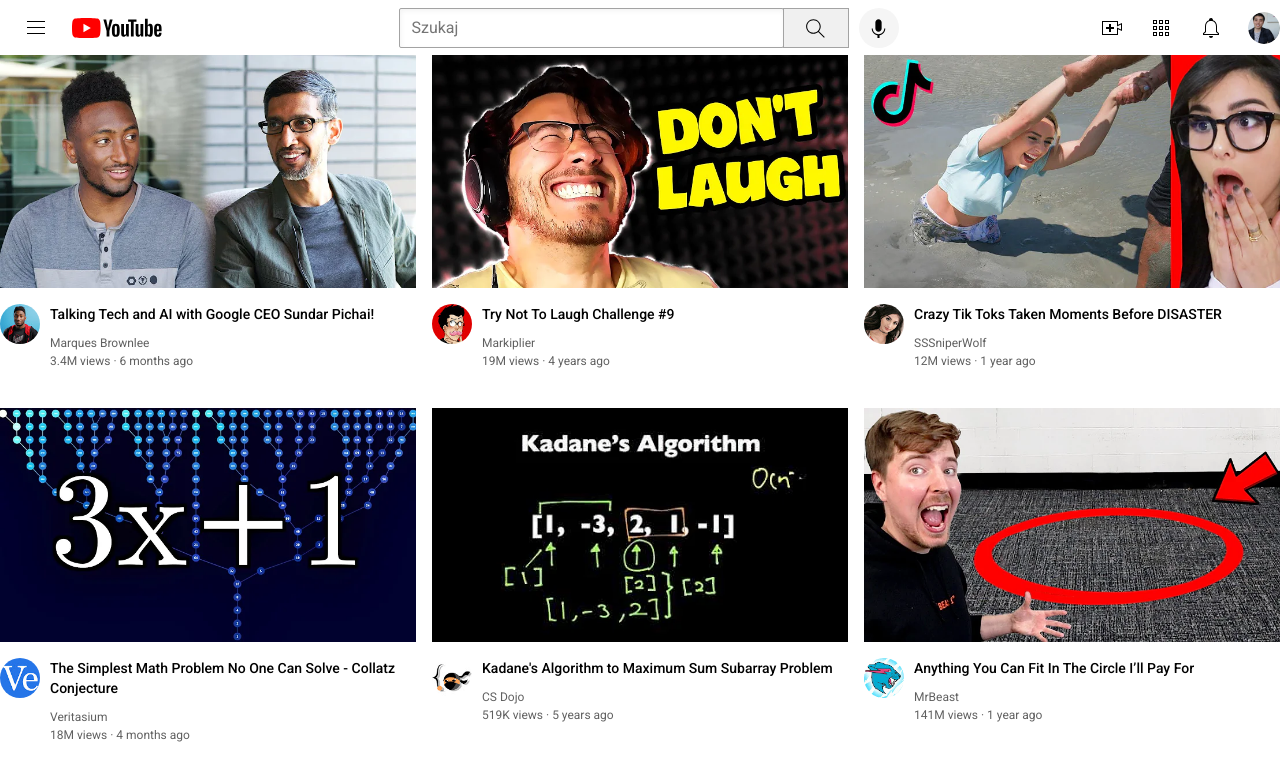
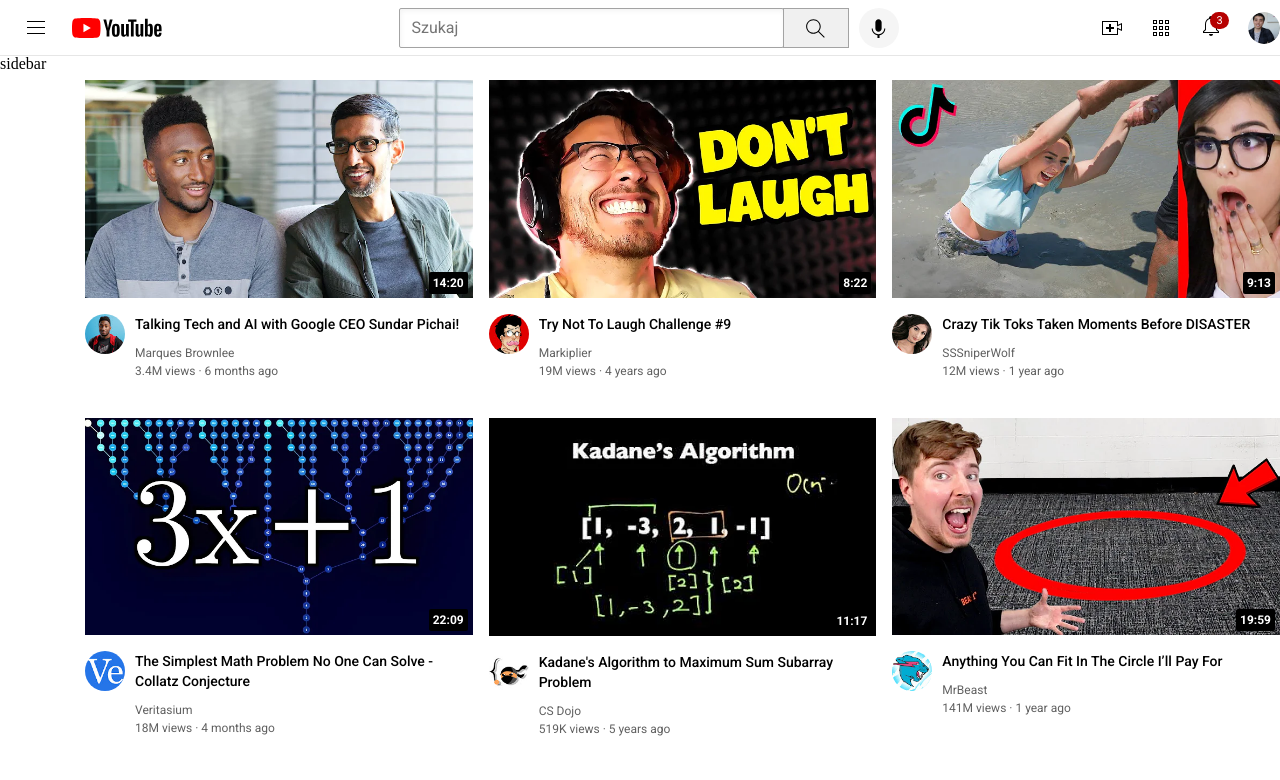
Before and after one commit to Sysdrummatic/First-Website, a plain HTML site: page html-css-course/youtube-clone/index.html in a window 1280 px wide. Drawn offline with Linux system fonts and the light colour scheme.

Commit message:
Adding the side bar

```diff
--- a/html-css-course/youtube-clone/index.html
+++ b/html-css-course/youtube-clone/index.html
@@ -7,6 +7,7 @@
         <title>MyTube</title>
         <link rel="stylesheet" href="styles/general.css" />
         <link rel="stylesheet" href="styles/header.css" />
+        <link rel="stylesheet" href="styles/sidebar.css" />
         <link rel="stylesheet" href="styles/video.css" />
         <link rel="preconnect" href="https://fonts.googleapis.com" />
         <link rel="preconnect" href="https://fonts.gstatic.com" crossorigin />
@@ -45,11 +46,14 @@
                     src="icons/youtube-apps.svg"
                     alt=""
                 />
-                <img
-                    class="notification-icon"
-                    src="icons/notifications.svg"
-                    alt=""
-                />
+                <div class="notifications-icon-container">
+                    <img
+                        class="notification-icon"
+                        src="icons/notifications.svg"
+                        alt=""
+                    />
+                    <div class="notifications-count">3</div>
+                </div>
                 <img
                     class="current-user-picture"
                     src="images/my-channel.jpeg"
@@ -57,6 +61,8 @@
                 />
             </div>
         </div>
+
+        <div class="sidebar">sidebar</div>
 
         <div class="video-grid">
             <div class="video-preview">
@@ -66,6 +72,7 @@
                         alt="Text"
                         class="thumbnail"
                     />
+                    <div class="video-time">14:20</div>
                 </div>
                 <div class="video-info-grid">
                     <div class="channel-picture">
@@ -94,6 +101,7 @@
                         alt="Text"
                         class="thumbnail"
                     />
+                    <div class="video-time">8:22</div>
                 </div>
                 <div class="video-info-grid">
                     <div class="channel-picture">
@@ -118,6 +126,7 @@
                         alt="Text"
                         class="thumbnail"
                     />
+                    <div class="video-time">9:13</div>
                 </div>
                 <div class="video-info-grid">
                     <div class="channel-picture">
@@ -144,6 +153,7 @@
                         alt="Text"
                         class="thumbnail"
                     />
+                    <div class="video-time">22:09</div>
                 </div>
                 <div class="video-info-grid">
                     <div class="channel-picture">
@@ -171,6 +181,7 @@
                         alt="Text"
                         class="thumbnail"
                     />
+                    <div class="video-time">11:17</div>
                 </div>
                 <div class="video-info-grid">
                     <div class="channel-picture">
@@ -197,6 +208,7 @@
                         alt="Text"
                         class="thumbnail"
                     />
+                    <div class="video-time">19:59</div>
                 </div>
                 <div class="video-info-grid">
                     <div class="channel-picture">
--- a/html-css-course/youtube-clone/styles/general.css
+++ b/html-css-course/youtube-clone/styles/general.css
@@ -5,4 +5,6 @@ p {
 }
 body {
     margin: 0;
+    padding-top: 80px;
+    padding-left: 85px;
 }
--- a/html-css-course/youtube-clone/styles/header.css
+++ b/html-css-course/youtube-clone/styles/header.css
@@ -3,6 +3,15 @@
     display: flex;
     flex-direction: row;
     justify-content: space-between;
+    position: fixed;
+    top: 0px;
+    left: 0px;
+    right: 0px;
+    background-color: white;
+    border-bottom-width: 1px;
+    border-bottom-style: solid;
+    border-bottom-color: rgb(230, 230, 230);
+    z-index: 100;
 }
 
 .left-section {
@@ -97,6 +106,25 @@
     height: 24px;
 }
 
+.notifications-icon-container {
+    position: relative;
+}
+
+.notifications-count {
+    position: absolute;
+    top: -2px;
+    right: -6px;
+    background-color: rgb(182, 1, 1);
+    color: white;
+    font-family: Roboto, Arial;
+    font-size: 11px;
+    padding-left: 6px;
+    padding-right: 6px;
+    padding-top: 2px;
+    padding-bottom: 2px;
+    border-radius: 10px;
+}
+
 .current-user-picture {
     height: 32px;
 
--- /dev/null
+++ b/html-css-course/youtube-clone/styles/sidebar.css
@@ -0,0 +1,8 @@
+.sidebar {
+    position: fixed;
+    left: 0;
+    bottom: 0;
+    top: 55px;
+    background-color: white;
+    width: 72px;
+}
--- a/html-css-course/youtube-clone/styles/video.css
+++ b/html-css-course/youtube-clone/styles/video.css
@@ -60,6 +60,7 @@
 
 .thumbnail-row {
     margin-bottom: 12px;
+    position: relative;
 }
 
 .video-title {
@@ -87,3 +88,19 @@
     column-gap: 16px;
     row-gap: 40px;
 }
+
+.video-time {
+    font-family: Roboto, Arial;
+    font-size: 12px;
+    font-weight: 700;
+    padding-left: 4px;
+    padding-right: 4px;
+    padding-top: 4px;
+    padding-bottom: 4px;
+    background-color: black;
+    color: white;
+    position: absolute;
+    bottom: 8px;
+    right: 5px;
+    border-radius: 2px;
+}
```
Also changed, not shown: html-css-course/Exercise5/position.html (added, +95 -0 lines).
